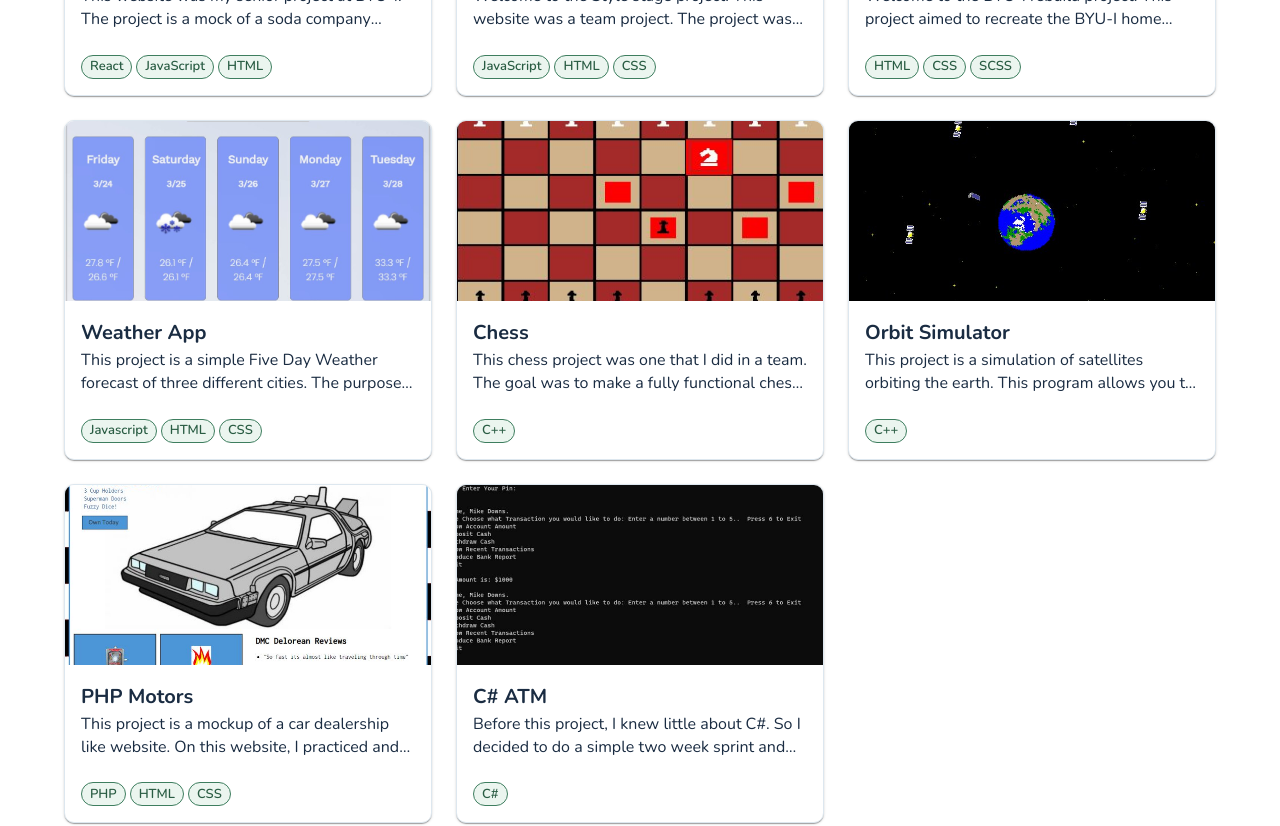
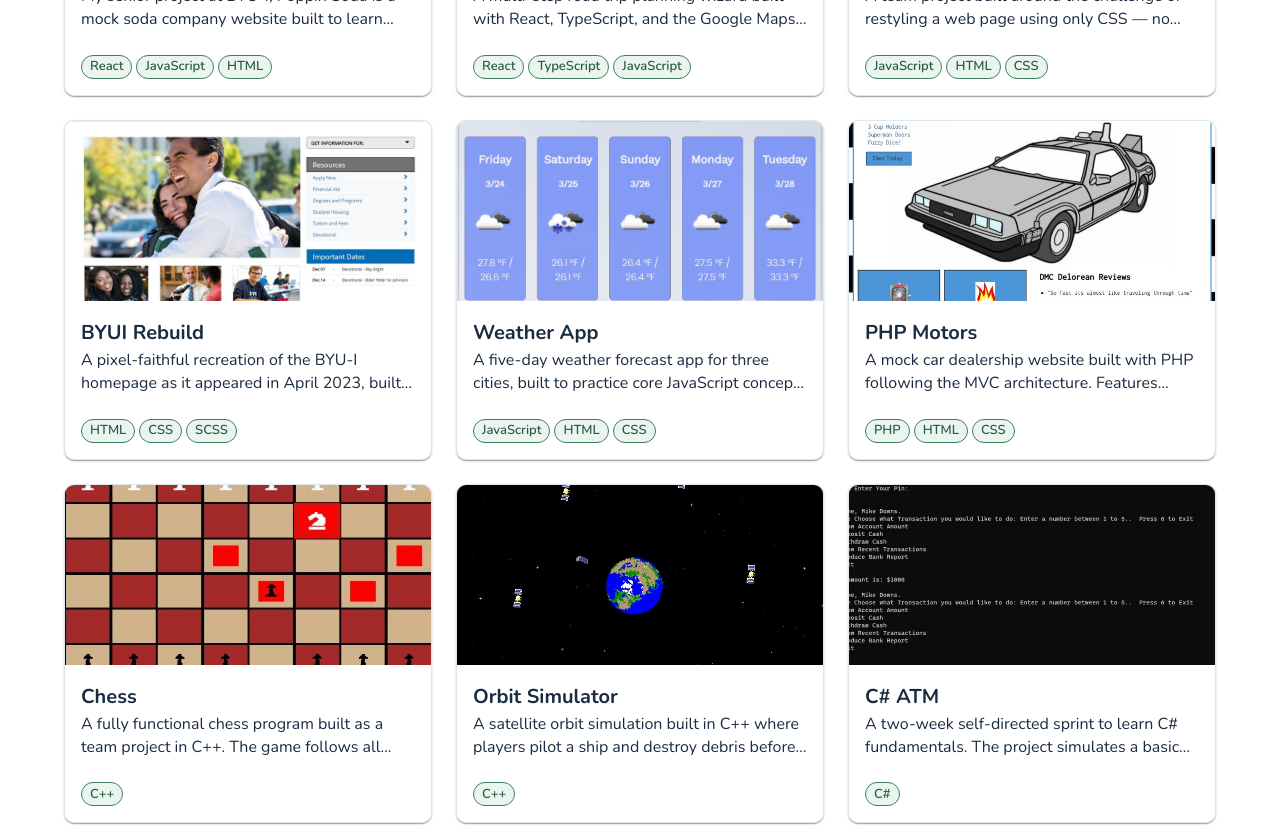
Before and after one commit to mdowns1999/downs-portfolio, a React (Vite) app: page /downs-portfolio/projects in a window 1280 px wide. Shown: the part 520-1346 px from the top of the page. Built offline with nearby package versions, Linux system fonts and the light colour scheme.

Commit message:
Add Routescout project

```diff
--- a/src/assets/project-data/projects.json
+++ b/src/assets/project-data/projects.json
@@ -2,120 +2,95 @@
   {
     "id": 1,
     "name": "Poppin Soda",
-    "description": "This website was my senior project at BYU-I.  The project is a mock of a soda company website.  The goal of this project was to learn something I have never done up to that point in my schooling. Even though I worked on some web projects with Angular and PHP, I wanted to learn React because I saw how widely it was used in the industry.  To accomplish this, I found a course online through UDEMY and started learning React a month before even beginning my project. This site kickstarted my love of building applications in React.  With this site I explored various third-party libraries and built things into the site like a shopping cart modal and a review section using Material UI.  Since my class, I have gone back to try and refine the site by updating it to Vite and adding things like Prop-types to help root out bugs that were troubling the site.  The site is currently live and open to experiment with.",
+    "description": "My senior project at BYU-I, Poppin Soda is a mock soda company website built to learn React from scratch. Before starting, I completed a Udemy course to get up to speed, then applied that knowledge by building features like a shopping cart modal and a review section using Material UI. Since completing the course, I have returned to refine the project by migrating it to Vite and adding PropTypes for improved type safety. The site is currently live and open to explore.",
     "skills": ["React", "JavaScript", "HTML", "CSS"],
     "links": [
-      {
-        "name": "Github Repo",
-        "link": "https://github.com/mdowns1999/poppin-soda"
-      },
-      {
-        "name": "Live Demo",
-        "link": "https://mdowns1999.github.io/poppin-soda/"
-      }
+      { "name": "Github Repo", "link": "https://github.com/mdowns1999/poppin-soda" },
+      { "name": "Live Demo", "link": "https://mdowns1999.github.io/poppin-soda/" }
     ],
     "type": "Web"
   },
   {
     "id": 2,
-    "name": "Style Stage",
-    "description": "Welcome to the Style stage project!  This website was a team project. The project was the result of a challenge to style a web page and style it without touching the HTML or using JavaScript. I specifically made the header, footer and nav bar of the page. I also made the bottom part of the page with the three cards and the various buttons around it. Other parts of the page were made by my fellow teammates. This project taught me the power CSS can have on a website and helped me improve my skills of using various CSS selectors, layout tools, and creativity to get the web page to look according to the team’s designs.",
-    "skills": ["JavaScript", "HTML", "CSS", "SCSS"],
+    "name": "RouteScout",
+    "description": "A multi-step road trip planning wizard built with React, TypeScript, and the Google Maps Platform. Users enter a start and destination, choose from up to four route options, select interests from 15 categories, and receive suggested stops plotted on an interactive map. Stops can be filtered by rating, price, and distance, then reordered via drag-and-drop with live mileage and drive time updates. Completed trips can be exported to Google Maps or Apple Maps, downloaded as a GPX file, or shared via a read-only link. The app is backed by a Node/Express REST API with MongoDB, deployed on Render, and uses React Context with useReducer for state management.",
+    "skills": ["React", "TypeScript", "JavaScript", "CSS", "Node", "Express", "MongoDB"],
     "links": [
-      {
-        "name": "Github Repo",
-        "link": "https://github.com/mdowns1999/stylestage-sass-main"
-      },
-      {
-        "name": "Live Demo",
-        "link": "https://mdowns1999.github.io/stylestage-sass-main/"
-      }
+      { "name": "Github Repo", "link": "https://github.com/mdowns1999/RouteScout" },
+      { "name": "Live Demo", "link": "https://mdowns1999.github.io/RouteScout/" }
     ],
     "type": "Web"
   },
   {
     "id": 3,
-    "name": "BYUI Rebuild",
-    "description": "Welcome to the BYU-I rebuild project.  This project aimed to recreate the BYU-I home page as much as possible. The project primarily focused on using CSS for styling and structuring HTML correctly on a web page, without involving JavaScript.  I had access to some of BYUI’s fonts, colors, content, and icons to help get the look and feel just right.  This mock site is based off what the BYU-I site looked like as of April 2023. The header and the footer of the page were either simplified or excluded due to the amount of time I had to work on this project.",
-    "skills": ["HTML", "CSS", "SCSS"],
+    "name": "Style Stage",
+    "description": "A team project built around the challenge of restyling a web page using only CSS — no HTML changes, no JavaScript. I was responsible for the header, footer, navigation bar, the bottom card section, and various buttons throughout the page. The project deepened my understanding of CSS selectors, layout tools like Flexbox and Grid, and translating design concepts into code.",
+    "skills": ["JavaScript", "HTML", "CSS", "SCSS"],
     "links": [
-      {
-        "name": "Github Repo",
-        "link": "https://github.com/mdowns1999/BYUIWebsiteRebuildCode"
-      },
-      {
-        "name": "Live Demo",
-        "link": "https://mdowns1999.github.io/BYUIWebsiteRebuildCode/"
-      }
+      { "name": "Github Repo", "link": "https://github.com/mdowns1999/stylestage-sass-main" },
+      { "name": "Live Demo", "link": "https://mdowns1999.github.io/stylestage-sass-main/" }
     ],
     "type": "Web"
   },
   {
     "id": 4,
-    "name": "Weather App",
-    "description": "This project is a simple Five Day Weather forecast of three different cities. The purpose of this site was to practice applying various topics in JavaScript that I learned from some web development classes. These topics include fetching and using a JSON file from an API, storing and using information with local storage, and using JavaScript Objects.",
-    "skills": ["Javascript", "HTML", "CSS", "SCSS"],
+    "name": "BYUI Rebuild",
+    "description": "A pixel-faithful recreation of the BYU-I homepage as it appeared in April 2023, built without JavaScript. Using official BYU-I fonts, colors, icons, and content, the project focused on semantic HTML structure and precise CSS styling. The header and footer were simplified due to time constraints.",
+    "skills": ["HTML", "CSS", "SCSS"],
     "links": [
-      {
-        "name": "Github Repo",
-        "link": "https://github.com/mdowns1999/weatherAPI"
-      },
-      {
-        "name": "Live Demo",
-        "link": "https://mdowns1999.github.io/weatherAPI/"
-      }
+      { "name": "Github Repo", "link": "https://github.com/mdowns1999/BYUIWebsiteRebuildCode" },
+      { "name": "Live Demo", "link": "https://mdowns1999.github.io/BYUIWebsiteRebuildCode/" }
     ],
     "type": "Web"
   },
   {
     "id": 5,
+    "name": "Weather App",
+    "description": "A five-day weather forecast app for three cities, built to practice core JavaScript concepts including API data fetching, local storage, and working with JavaScript objects.",
+    "skills": ["JavaScript", "HTML", "CSS", "SCSS"],
+    "links": [
+      { "name": "Github Repo", "link": "https://github.com/mdowns1999/weatherAPI" },
+      { "name": "Live Demo", "link": "https://mdowns1999.github.io/weatherAPI/" }
+    ],
+    "type": "Web"
+  },
+  {
+    "id": 6,
+    "name": "PHP Motors",
+    "description": "A mock car dealership website built with PHP following the MVC architecture. Features include browsing vehicle listings, user authentication, and a vehicle search. Data is persisted using a relational MySQL database.",
+    "skills": ["PHP", "HTML", "CSS", "JavaScript"],
+    "links": [
+      { "name": "Github Repo", "link": "https://github.com/mdowns1999/phpmotors" }
+    ],
+    "type": "Web"
+  },
+  {
+    "id": 7,
     "name": "Chess",
-    "description": "This chess project was one that I did in a team. The goal was to make a fully functional chess program. This program needed to follow all the rules of chess, meaning, every piece moves exactly as it could in the real game. We also implemented special moves like castling, empassant, and promotion (though in this version you always promote to a queen). Most of the code we wrote was our own. The code that was not ours was the interact and Open GL Classes and libraries. Those were written by James Helfrich, a professor at BYU-I.",
+    "description": "A fully functional chess program built as a team project in C++. The game follows all standard rules of chess, including special moves such as castling, en passant, and pawn promotion. Third-party Interact and OpenGL classes provided by BYU-I professor James Helfrich were used for rendering; all game logic was written by the team.",
     "skills": ["C++"],
     "links": [
-      {
-        "name": "Github Repo",
-        "link": "https://github.com/mdowns1999/Chess-Program-Repo"
-      }
+      { "name": "Github Repo", "link": "https://github.com/mdowns1999/Chess-Program-Repo" }
     ],
     "type": "Design"
   },
   {
-    "id": 6,
+    "id": 8,
     "name": "Orbit Simulator",
-    "description": "This project is a simulation of satellites orbiting the earth.  This program allows you to fly a ship and destroy floating junk in space.  If a satellite breaks during the game, then it is the players job to go and destroy it before anything else breaks.  This program uses basic physics.  The orbiting of the satellites is not as precise as it could be since we are using simple Algebra and Geometry, but it is close enough that it looks almost like the real thing.",
+    "description": "A satellite orbit simulation built in C++ where players pilot a ship and destroy debris before it damages other satellites. Orbital physics are approximated using basic algebra and geometry, producing a visually convincing result.",
     "skills": ["C++"],
     "links": [
-      {
-        "name": "Github Repo",
-        "link": "https://github.com/mdowns1999/Orbit-Simulator"
-      }
+      { "name": "Github Repo", "link": "https://github.com/mdowns1999/Orbit-Simulator" }
     ],
     "type": "Design"
   },
   {
-    "id": 7,
-    "name": "PHP Motors",
-    "description": "This project is a mockup of a car dealership like website.  On this website, I practiced and implemented several key features. Users can browse through different cars available for purchase, log in to view their account information, and log out. Additionally, a search feature was also implemented that allows users to find specific vehicles. The website is built using the MVC (Model-View-Controller) architecture and utilizes a relational database that I quired using MYSQL.",
-    "skills": ["PHP", "HTML", "CSS", "Javascript"],
-    "links": [
-      {
-        "name": "Github Repo",
-        "link": "https://github.com/mdowns1999/phpmotors"
-      }
-    ],
-    "type": "Web"
-  },
-  {
-    "id": 8,
+    "id": 9,
     "name": "C# ATM",
-    "description": "Before this project, I knew little about C#.  So I decided to do a simple two week sprint and begin learning the C# language.  I chose to do a simple ATM project so I can work on practicing how to use classes, control flow, loops, and the list container.  To display everything, I chose to do it in the console so I could mainly focus on learning C#.  Since my two week sprint, I have taken two C# courses on Udemy to learn the fundementals C# better.  Those fundementals include variables, functions, classes, etc.",
+    "description": "A two-week self-directed sprint to learn C# fundamentals. The project simulates a basic ATM in the console, covering classes, control flow, loops, and list containers. Following the sprint, I completed two Udemy courses to further solidify my understanding of the language.",
     "skills": ["C#"],
     "links": [
-      {
-        "name": "Github Repo",
-        "link": "https://github.com/mdowns1999/cSharpATM"
-      }
+      { "name": "Github Repo", "link": "https://github.com/mdowns1999/cSharpATM" }
     ],
     "type": "Other"
   }
--- a/src/components/Projects/ProjectDetailPage.jsx
+++ b/src/components/Projects/ProjectDetailPage.jsx
@@ -14,7 +14,7 @@ import getImage from '../../helper/getImage';
 
 const photoStyle = { width: '100%', borderRadius: '12px', boxShadow: '0 4px 24px rgba(47,126,200,0.15)' };
 const skillsLabelSx = { color: 'text.secondary', letterSpacing: '0.08em' };
-const chipsStackSx = { mt: 1, mb: 3 };
+const chipsStackSx =   { mt: 1, mb: 3, flexWrap: "wrap", gap: 0.5, minWidth: 0 }
 const btnsStackSx = { mt: 1 };
 
 const ProjectDetailPage = () => {
--- a/src/helper/getImage.js
+++ b/src/helper/getImage.js
@@ -7,6 +7,7 @@ import chess from "../assets/images/chessPic.jpg";
 import orbitSimulator from "../assets/images/orbitPic.jpg";
 import phpMotors from "../assets/images/phpMotorsHome.jpg";
 import cSharpAtm from "../assets/images/cSharpAtm.jpg";
+import routeScout from "../assets/images/routescout.png";
 import blank from "../assets/images/blank.png";
 
 // Create a mapping of image names to imported images
@@ -19,6 +20,7 @@ const imageMap = {
   "Orbit Simulator": orbitSimulator,
   "PHP Motors": phpMotors,
   "C# ATM": cSharpAtm,
+  "RouteScout": routeScout,
 };
 
 // Define the getImage function
```
Also changed, not shown: src/components/Home/HomePage.jsx (+89 -58 lines), src/assets/images/routescout.png (added).
